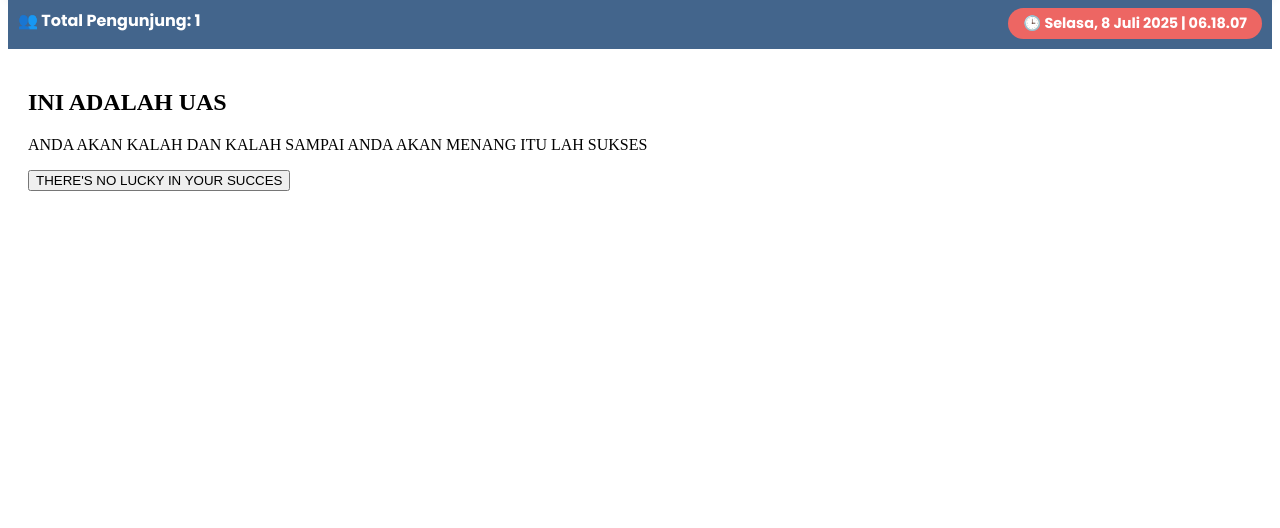
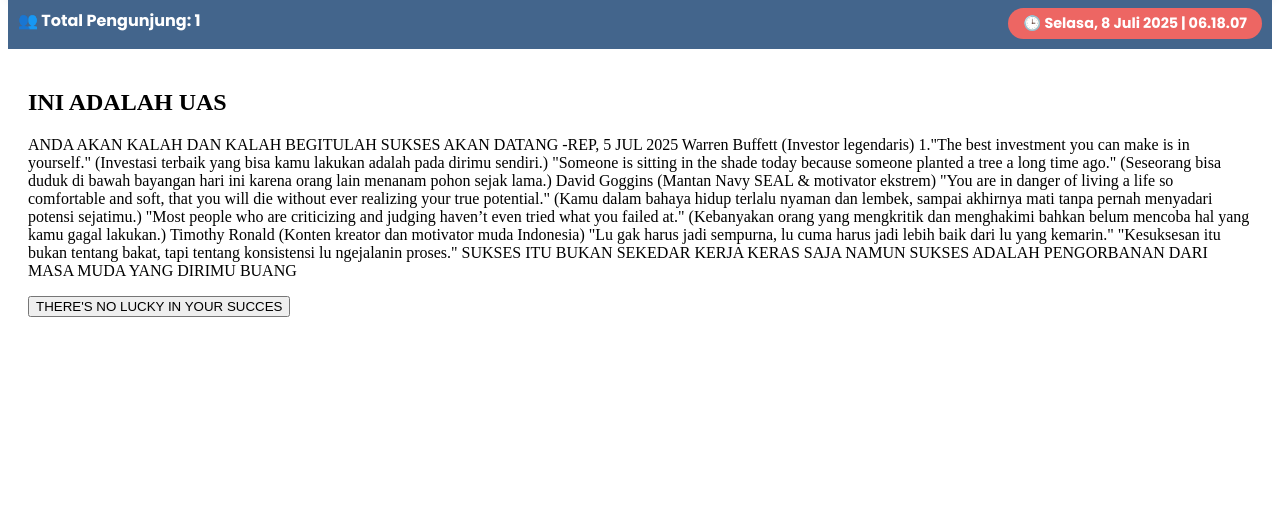
Before and after one commit to NebulaEst/UAS-RAFLY-AL-RAZAQ, a plain HTML site: page index.html in a window 1280 px wide. Shown: the part 250-778 px from the top of the page. Drawn offline with Linux system fonts and the light colour scheme.

Commit message:
Add files via upload

```diff
--- a/index.html
+++ b/index.html
@@ -39,7 +39,27 @@
   <main class="grid-container">
     <section class="content">
       <h1>INI ADALAH UAS</h1>
-      <p>ANDA AKAN KALAH DAN KALAH SAMPAI ANDA AKAN MENANG ITU LAH SUKSES</p>
+      <p>ANDA AKAN KALAH DAN KALAH BEGITULAH SUKSES AKAN DATANG -REP, 5 JUL 2025
+         Warren Buffett (Investor legendaris)
+1."The best investment you can make is in yourself."
+(Investasi terbaik yang bisa kamu lakukan adalah pada dirimu sendiri.)
+
+"Someone is sitting in the shade today because someone planted a tree a long time ago."
+(Seseorang bisa duduk di bawah bayangan hari ini karena orang lain menanam pohon sejak lama.)
+
+David Goggins (Mantan Navy SEAL & motivator ekstrem)
+"You are in danger of living a life so comfortable and soft, that you will die without ever realizing your true potential."
+(Kamu dalam bahaya hidup terlalu nyaman dan lembek, sampai akhirnya mati tanpa pernah menyadari potensi sejatimu.)
+
+"Most people who are criticizing and judging haven’t even tried what you failed at."
+(Kebanyakan orang yang mengkritik dan menghakimi bahkan belum mencoba hal yang kamu gagal lakukan.)
+
+Timothy Ronald (Konten kreator dan motivator muda Indonesia)
+"Lu gak harus jadi sempurna, lu cuma harus jadi lebih baik dari lu yang kemarin."
+
+"Kesuksesan itu bukan tentang bakat, tapi tentang konsistensi lu ngejalanin proses."
+
+SUKSES ITU BUKAN SEKEDAR KERJA KERAS SAJA NAMUN SUKSES ADALAH PENGORBANAN DARI MASA MUDA YANG DIRIMU BUANG</p>
       <button class="cta">THERE'S NO LUCKY IN YOUR SUCCES</button>
       <div class="parallax"></div>
 
```
